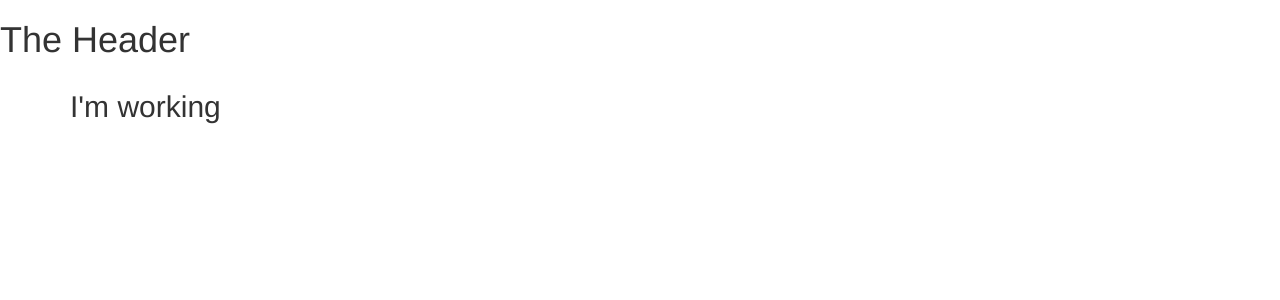
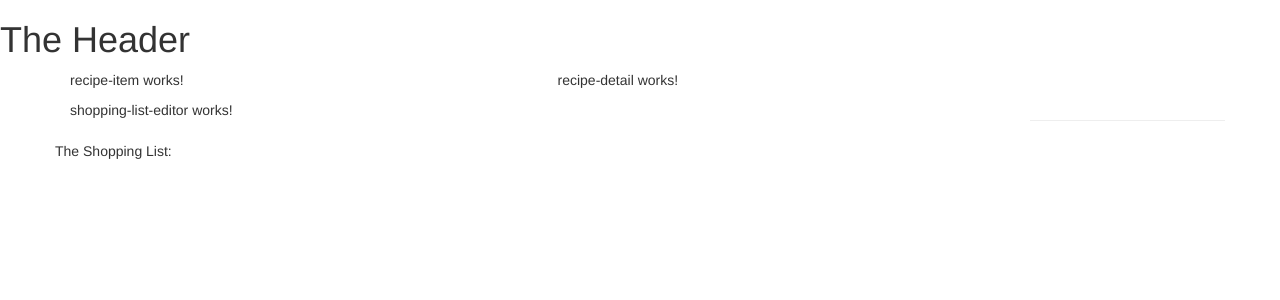
Before and after one commit to schaveyt/angular7_course_project, an Angular app: page / in a window 1280 px wide. Shown: the top 300 px of the page. Built offline with nearby package versions, Linux system fonts and the light colour scheme.

Commit message:
establishing basic layout and arrangment of the components

```diff
--- a/src/app/app.component.html
+++ b/src/app/app.component.html
@@ -2,7 +2,8 @@
 <div class="container">
     <div class="row">
         <div class="col-md-12">
-            <h2>I'm working</h2>
+            <app-recipes></app-recipes>
+            <app-shopping-list></app-shopping-list>
         </div>
     </div>
 </div>
--- a/src/app/recipes/recipe-list/recipe-list.component.html
+++ b/src/app/recipes/recipe-list/recipe-list.component.html
@@ -1,3 +1 @@
-<p>
-  recipe-list works!
-</p>
+<app-recipe-item></app-recipe-item>
--- a/src/app/recipes/recipes.component.html
+++ b/src/app/recipes/recipes.component.html
@@ -1,3 +1,8 @@
-<p>
-  recipes works!
-</p>
+<div class="row">
+  <div class="col-md-5">
+    <app-recipe-list></app-recipe-list>
+  </div>
+  <div class="col-md-7">
+    <app-recipe-detail></app-recipe-detail>
+  </div>
+</div>
--- a/src/app/shopping-list/shopping-list.component.html
+++ b/src/app/shopping-list/shopping-list.component.html
@@ -1,3 +1,7 @@
-<p>
-  shopping-list works!
-</p>
+<div class="row">
+    <div class="col-xs-10">
+      <app-shopping-list-editor></app-shopping-list-editor>
+    </div>
+    <hr class="mb-3"/>
+    The Shopping List:
+  </div>
```
